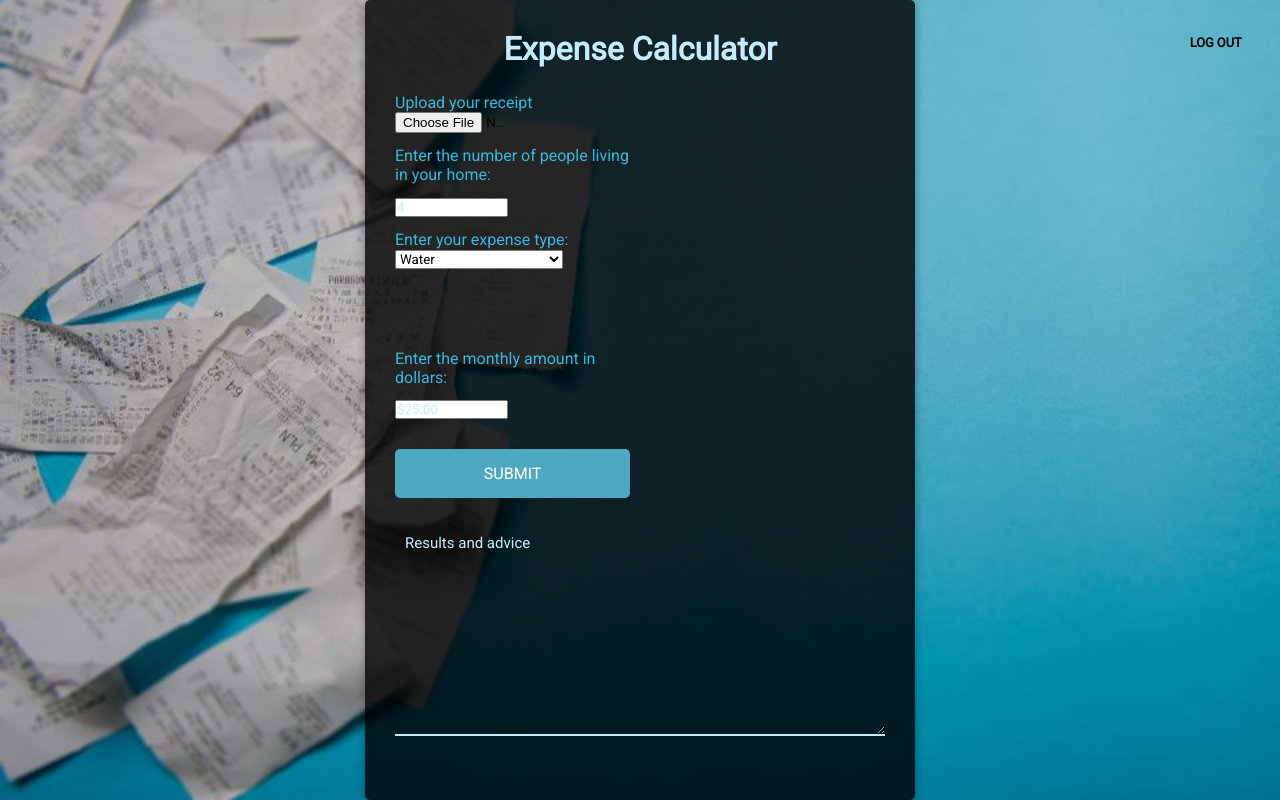
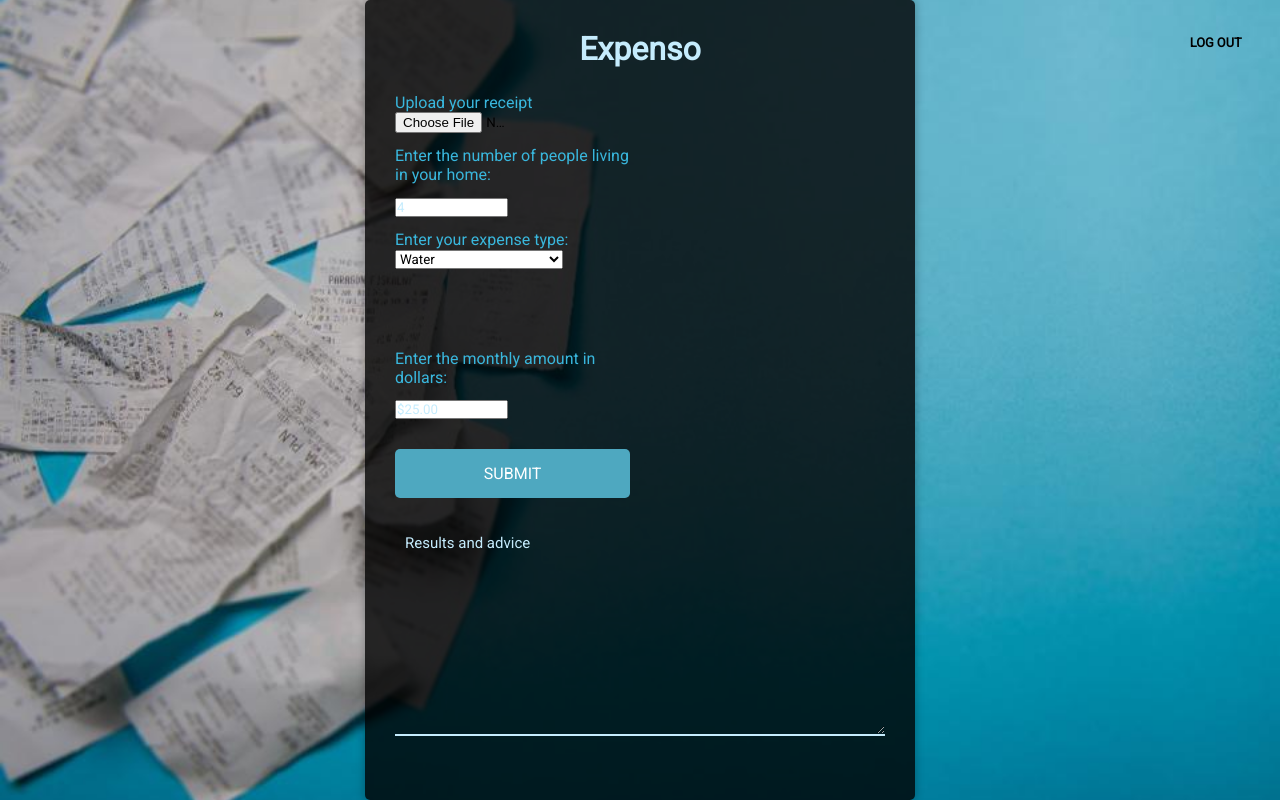
Before and after one commit to quarterdill/Expenso, a plain HTML site: page public/index.html in a window 1280 px wide. Drawn offline with Linux system fonts and the light colour scheme.

Commit message:
league time soon

```diff
--- a/public/index.html
+++ b/public/index.html
@@ -22,7 +22,7 @@
 
     <div class="wrapper backgroundimg">
         <div class="title">
-            <h1> Expense Calculator </h1>
+            <h1>Expenso</h1>
         </div>
         <div class="calc-form">
             <div class="input-fields">
```
